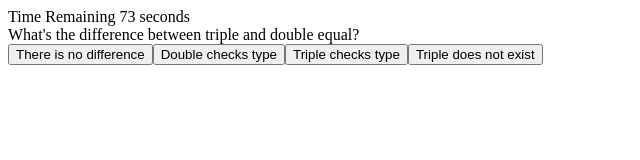
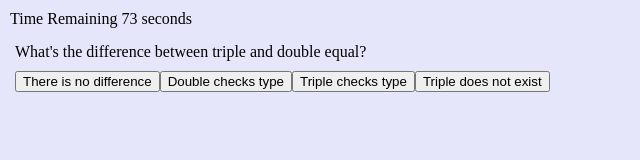
Before and after one commit to theurbanspectacle/kwiz, a plain HTML site: page index.html in a window 1280 px wide. Both pictures are taken after a click on the button "Start Quiz". Shown: the whole page, without its empty margins (0-640 px from the left). Drawn offline with Linux system fonts and the light colour scheme.

Commit message:
updated README

```diff
--- a/kwiz.css
+++ b/kwiz.css
@@ -1,3 +1,27 @@
+* {
+    margin:0;
+}
+
 .hidden {
     display: none;
 }
+
+body {
+    justify-content: center;
+    background-color: lavender;
+}
+
+#landing {
+    justify-content: center;
+    border:5px;
+}
+
+h1 {
+    justify-content: center;
+    padding: 5px;
+}
+
+div {
+    justify-content: center;
+    padding: 5px;
+}
--- a/kwiz.js
+++ b/kwiz.js
@@ -21,6 +21,77 @@ var questions = [
         ],
         answer: 0,
     },
+    {
+        question: 'Who was the first president?',
+        answers: [
+            'George Washington',
+            'Mila Kunis',
+            'Miranda Cosgrove',
+            'Starbucks',
+        ],
+        answer: 0,
+    },
+    {
+        question: 'Which game can you play on Battle.Net?',
+        answers: [
+            'World of Warcraft',
+            'League of Legends',
+            'Guild Wars',
+            'The Elder Scrolls',
+        ],
+        answer: 0,
+    },
+    {
+        question: 'What is the highest-grossing arcade game of all time?',
+        answers: [
+            'Space Invaders',
+            'Pacman',
+            'Donkey Kong',
+            'Mario Bros',
+        ],
+        answer: 1,
+    },
+    {
+        question: 'Who is the protagonist in Legends of Zelda?',
+        answers: [
+            'Justin Timberlake',
+            'Ganondorf',
+            'Zelda',
+            'Link',
+        ],
+        answer: 3,
+    },
+    {
+        question: 'What is the best-selling video game console of all time that sold over 155 million consoles worldwide?',
+        answers: [
+            'Nintendo GameCube',
+            'PlayStation 2',
+            'Xbox',
+            'SNES'
+        ],
+        answer: 1,
+    },
+    {
+        question: 'Who was the moscot of Sega?',
+        answers: [
+            'Tails',
+            'Mario',
+            'Sonic',
+            'Plumbus'
+        ],
+        answer: 1,
+    },
+    {
+        question: 'What female video game character would eventually be portrayed by Angelina Jolie in a movie??',
+        answers: [
+            'Cortana',
+            'Chun-Li',
+            'Lara Croft',
+            'Bayonetta'
+        ],
+        answer: 2,
+    },
+
 ];
 
 function renderQuestion() {
```
Also changed, not shown: assets/images/PageExample.png (added), 2 other files.
